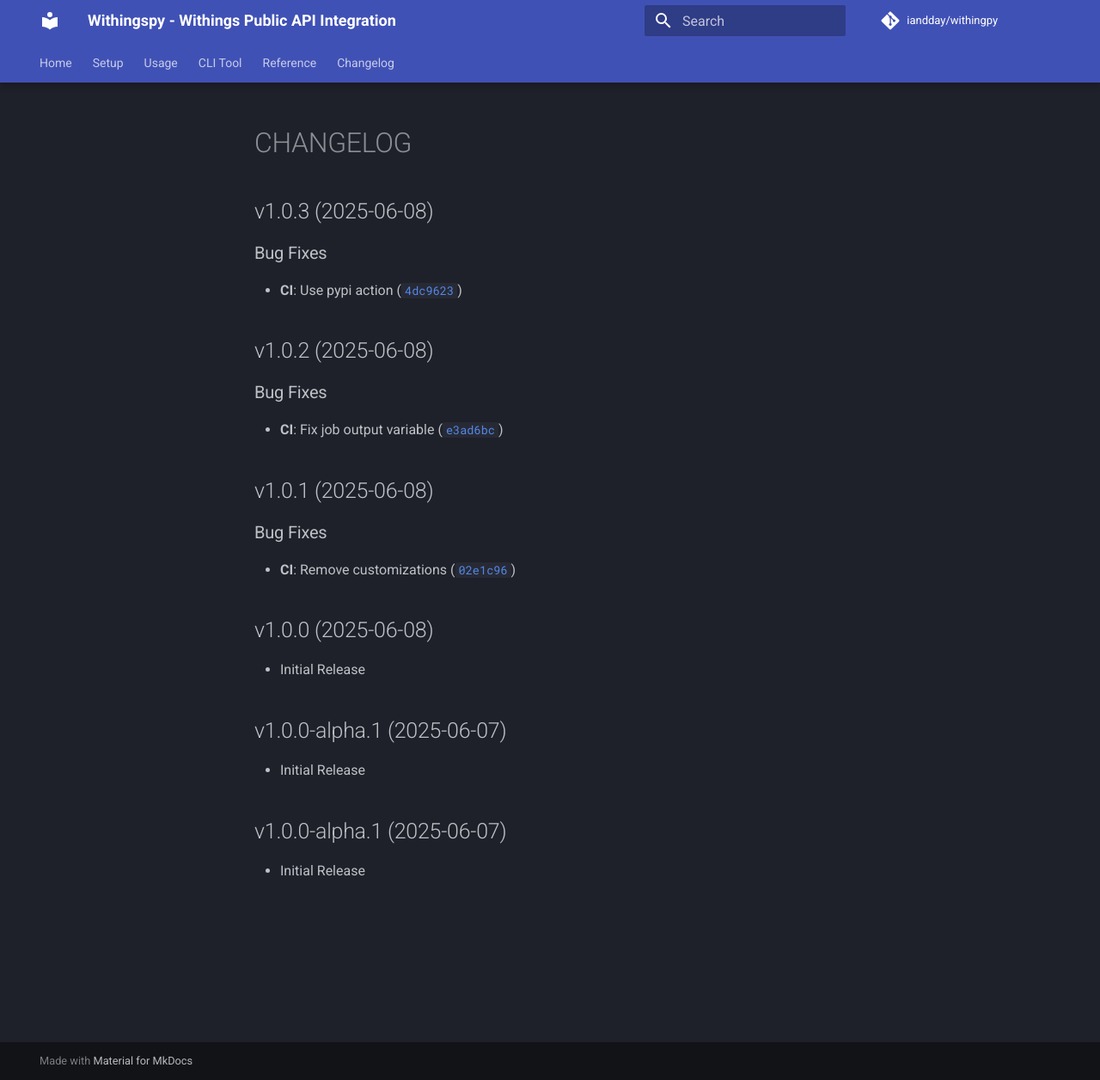
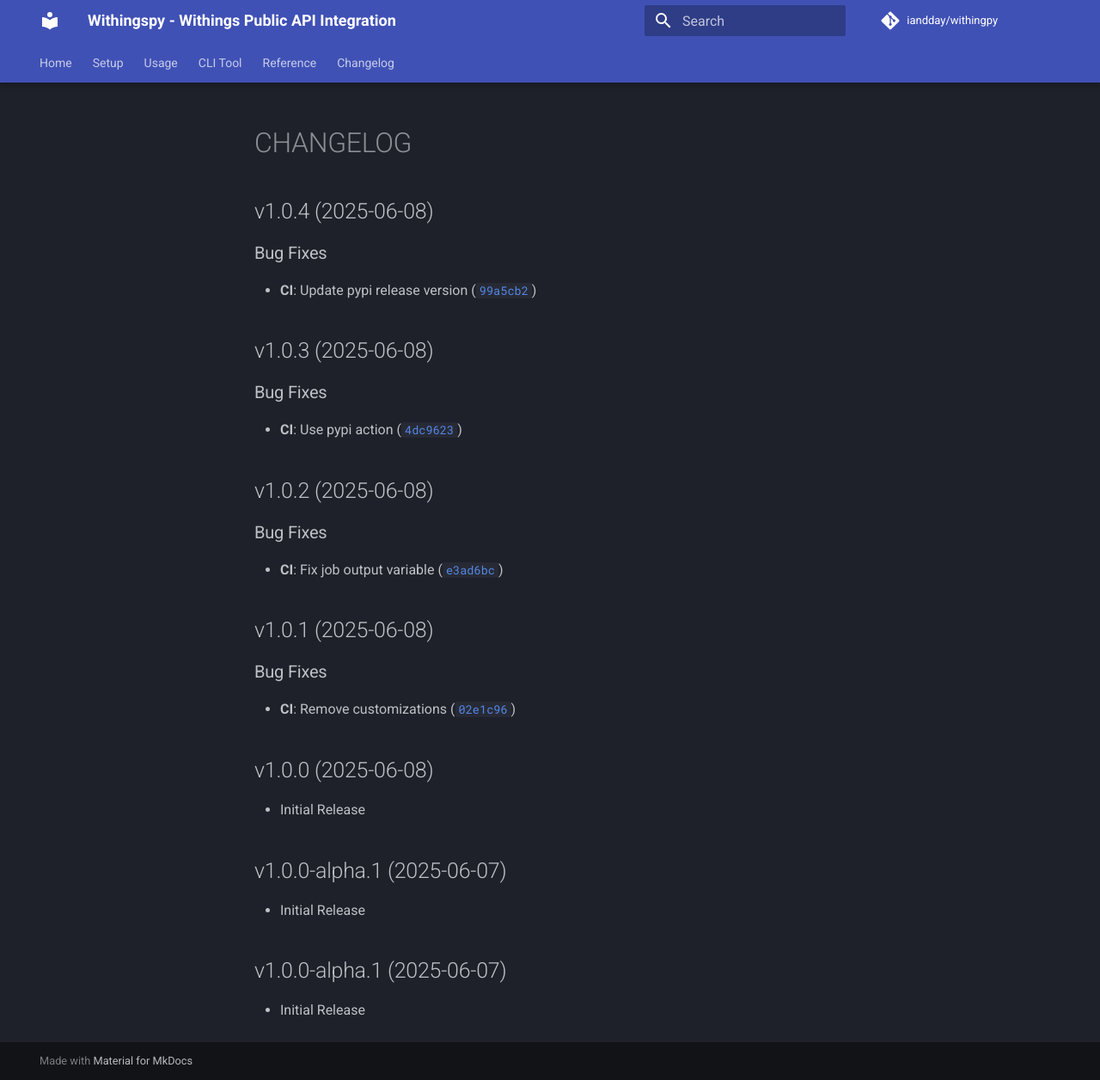
Before and after one commit to iandday/withingpy, an MkDocs documentation site: the page built from docs/CHANGELOG.md, in a window 1280 px wide and 1256 px high. Shown: the whole window at 86% size. Built offline with MkDocs 1.6.1 and Material for MkDocs 9.7.7, drawn with Linux system fonts in a browser that asks for light colours; comment, search, counter and statistics services are not loaded.

Commit message:
1.0.4
Automatically generated by python-semantic-release

```diff
--- a/docs/CHANGELOG.md
+++ b/docs/CHANGELOG.md
@@ -1,6 +1,14 @@
 # CHANGELOG
 
 <!-- version list -->
+
+## v1.0.4 (2025-06-08)
+
+### Bug Fixes
+
+- **CI**: Update pypi release version
+  ([`99a5cb2`](https://github.com/iandday/withingpy/commit/99a5cb2bfbd1e05696f8d1c0ce21d1e8e00c3772))
+
 
 ## v1.0.3 (2025-06-08)
 
--- a/pyproject.toml
+++ b/pyproject.toml
@@ -1,6 +1,6 @@
 [project]
 name = "withingpy"
-version = "1.0.3"
+version = "1.0.4"
 description = "Withings Public API Integration"
 readme = "README.md"
 authors = [
```
